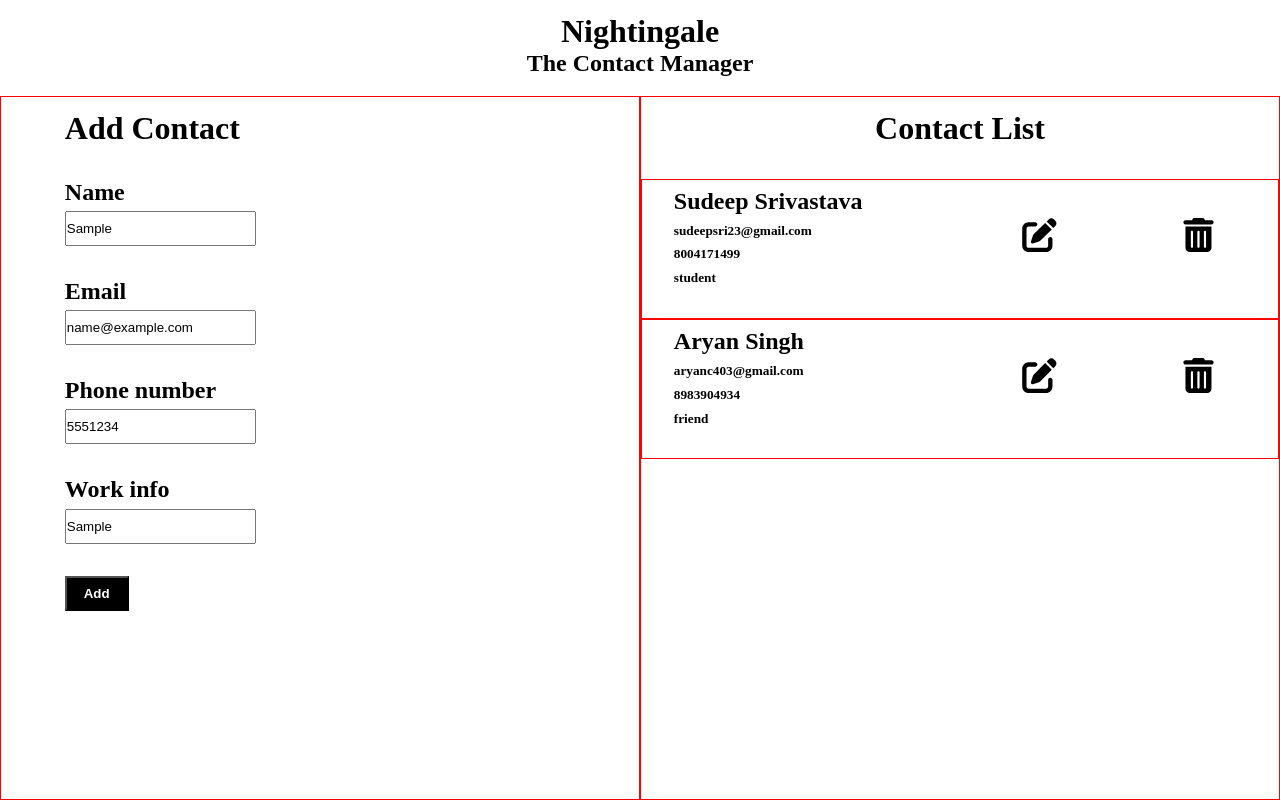
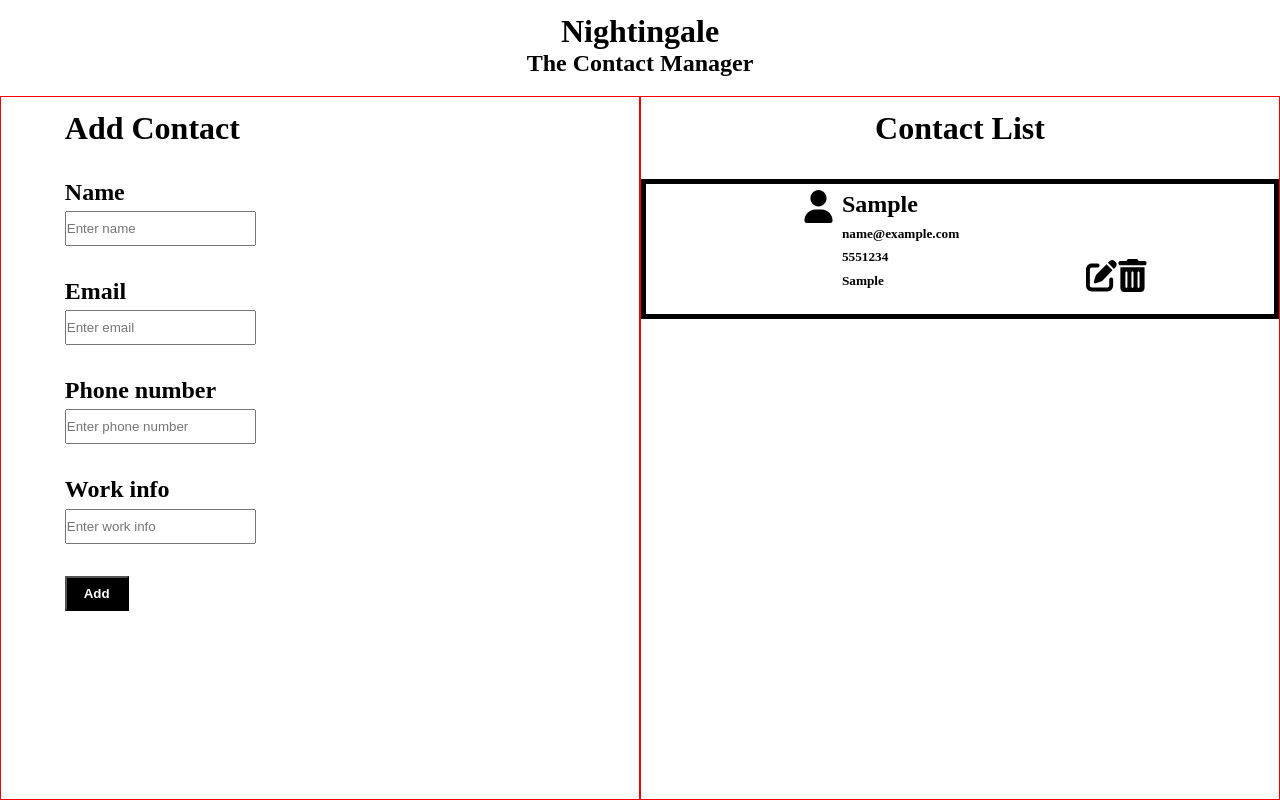
Before and after one commit to sudeep-23-11/Nightingale, a React (Create React App) app: page / in a window 1280 px wide. Both pictures are taken after typing "Sample", "name@example.com", "5551234", "Sample" into the empty fields and a click on the button "Add". Built offline with nearby package versions, Linux system fonts and the light colour scheme.

Commit message:
done dynamic linking of add contact and contact list components

```diff
--- a/src/App.js
+++ b/src/App.js
@@ -1,3 +1,5 @@
+import { useState } from 'react'
+
 import './style/App.css';
 import Header from "./components/Header";
 import AddContact from "./components/AddContact";
@@ -5,25 +7,15 @@ import ContactList from "./components/ContactList";
 
 function App() {
 
-  let contacts = [
-    {
-      name: "Sudeep Srivastava",
-      email: "sudeepsri23@gmail.com",
-      phone: "8004171499",
-      work: "student"
-    },
-    {
-      name: "Aryan Singh",
-      email: "aryanc403@gmail.com",
-      phone: "8983904934",
-      work: "friend"
-    }
-  ];
+  const [contacts, setContacts] = useState([]);
+  let addContactHandler = (contact) => {
+    setContacts([...contacts, contact]);
+  }
 
   return (
     <div id='container'>
       <Header />
-      <AddContact />
+      <AddContact addContactHandler={addContactHandler}/>
       <ContactList contacts={contacts}/>
     </div>
   );
--- a/src/components/AddContact.jsx
+++ b/src/components/AddContact.jsx
@@ -1,20 +1,36 @@
-import React from 'react'
+import React, { useState } from 'react'
 
 import '../style/add-contact-style.css'
 
-export default function AddContact() {
+export default function AddContact(props) {
+
+    const [name, setName] = useState("");
+    const [email, setEmail] = useState("");
+    const [phone, setPhone] = useState("");
+    const [work, setWork] = useState("");
+
+    let submitHandler = () => {
+        props.addContactHandler({
+            name: name, email: email, phone: phone, work: work
+        });
+        setName("");
+        setEmail("");
+        setPhone("");
+        setWork("");
+    }
+
     return (
         <div id='add-contact'>
             <h1>Add Contact</h1>
             <label htmlFor="name"><h2>Name</h2></label><br />
-            <input type="text" name='name' placeholder='Enter name' autoFocus/><br />
+            <input type="text" name='name' placeholder='Enter name' value={name} onChange={(e) => setName(e.target.value)} autoFocus/><br />
             <label htmlFor="email"><h2>Email</h2></label><br />
-            <input type="email" name='email' placeholder='Enter email'/><br />
+            <input type="email" name='email' placeholder='Enter email' value={email} onChange={(e) => setEmail(e.target.value)}/><br />
             <label htmlFor="phone"><h2>Phone number</h2></label><br />
-            <input type="tel" name='phone' placeholder='Enter phone number' maxLength={10}/><br />
+            <input type="tel" name='phone' placeholder='Enter phone number' value={phone} onChange={(e) => setPhone(e.target.value)} maxLength={10}/><br />
             <label htmlFor="work"><h2>Work info</h2></label><br />
-            <input type="text" name='work' placeholder='Enter work info'/><br />
-            <button type="submit">Add</button>
+            <input type="text" name='work' placeholder='Enter work info' value={work} onChange={(e) => setWork(e.target.value)}/><br />
+            <button type="submit" onClick={submitHandler}>Add</button>
         </div>
     )
 }
--- a/src/components/Contact.jsx
+++ b/src/components/Contact.jsx
@@ -5,12 +5,15 @@ import '../style/contact-style.css'
 export default function Contact(props) {
     return (
         <div id='contact'>
-            <img src="icons/delete.svg" alt="loading" />
-            <img src="icons/edit.svg" alt="loading" />
-            <h2>{props.contact.name}</h2>
-            <h5>{props.contact.email}</h5>
-            <h5>{props.contact.phone}</h5>
-            <h5>{props.contact.work}</h5>
+            <img id='user' src="icons/user.svg" alt="loading" />
+            <div>
+                <h2>{props.contact.name}</h2>
+                <h5>{props.contact.email}</h5>
+                <h5>{props.contact.phone}</h5>
+                <h5>{props.contact.work}</h5>
+            </div>
+            <img id='edit' src="icons/edit.svg" alt="loading" />
+            <img id='delete' src="icons/delete.svg" alt="loading" />
         </div>
     )
 }
--- a/src/style/contact-style.css
+++ b/src/style/contact-style.css
@@ -1,15 +1,25 @@
 #contact {
     height: 20%;
     width: 100%;
-    border: 1px solid red;
+    display: flex;
+    border-style: solid;
+    border-width: 5px;
+}
+#contact div {
+    height: 100%;
+    width: 40%;
 }
 #contact h2, h5 {
-    margin-top: 1.25%;
-    margin-left: 5%;
+    margin: 3%;
 }
-#contact img {
+#user {
     height: 25%;
-    width: 25%;
-    margin-top: 6%;
-    float: right;
+    width: 5%;
+    margin-top: 1%;
+    margin-left: 25%;
 }
+#edit, #delete {
+    height: 25%;
+    width: 5%;
+    margin-top: 12%;
+}
```
Also changed, not shown: public/icons/user.svg (added).
